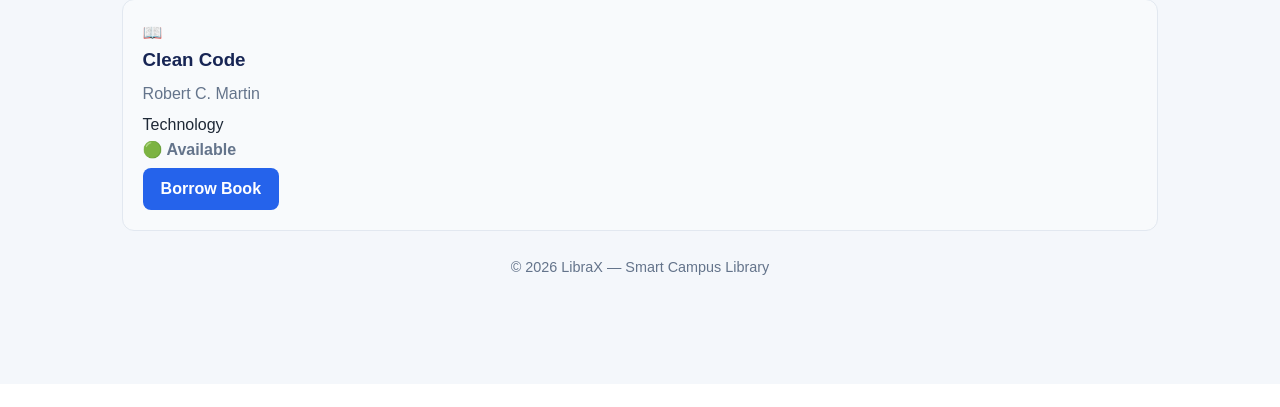
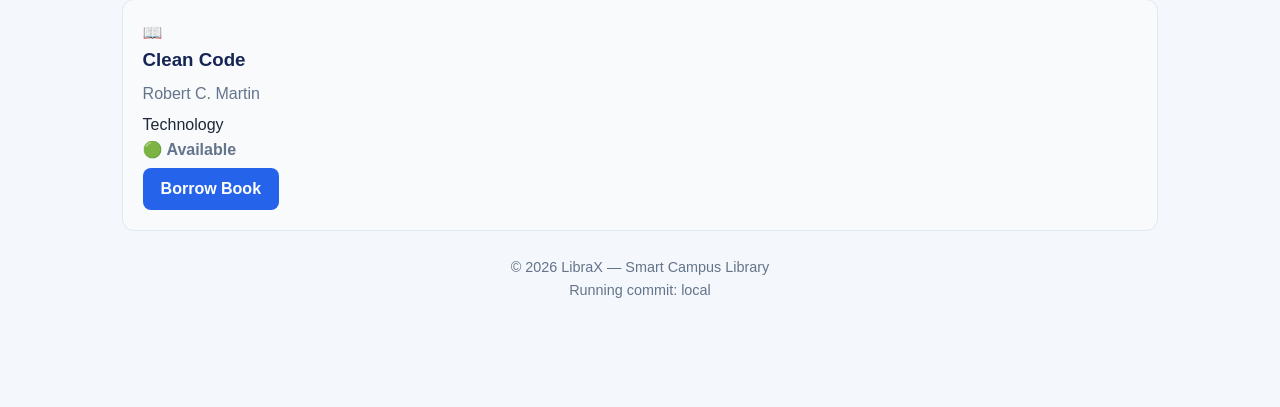
Before and after one commit to AayushIngale01/LibraX, a Flask app: page / in a window 1280 px wide. Shown: the part 1317-1724 px from the top of the page. Before the commit the page ends 1592 px from the top, so only its background shows below. Run offline with Flask 3, Linux system fonts and the light colour scheme.

Commit message:
Add deployed commit ID to footer

```diff
--- a/app.py
+++ b/app.py
@@ -1,3 +1,4 @@
+import os
 from flask import Flask, render_template, request
 
 app = Flask(__name__)
@@ -40,12 +41,15 @@
     available_books = sum(1 for book in books if book["status"] == "Available")
     borrowed_books = sum(1 for book in books if book["status"] == "Borrowed")
 
+    commit_id = os.getenv("RENDER_GIT_COMMIT", "local")
+
     return render_template(
         "index.html",
         books=books,
         total_books=total_books,
         available_books=available_books,
-        borrowed_books=borrowed_books
+        borrowed_books=borrowed_books,
+        commit_id=commit_id,
     )
 
 
--- a/templates/index.html
+++ b/templates/index.html
@@ -148,8 +148,10 @@
 {% endfor %}
     <!-- FOOTER -->
     <footer>
-        © 2026 LibraX — Smart Campus Library
-    </footer>
+    © 2026 LibraX — Smart Campus Library
+    <br>
+    Running commit: {{ commit_id }}
+</footer>
 <script>
 async function borrowBook(bookId) {
     const response = await fetch(`/books/${bookId}/borrow`, {
```
